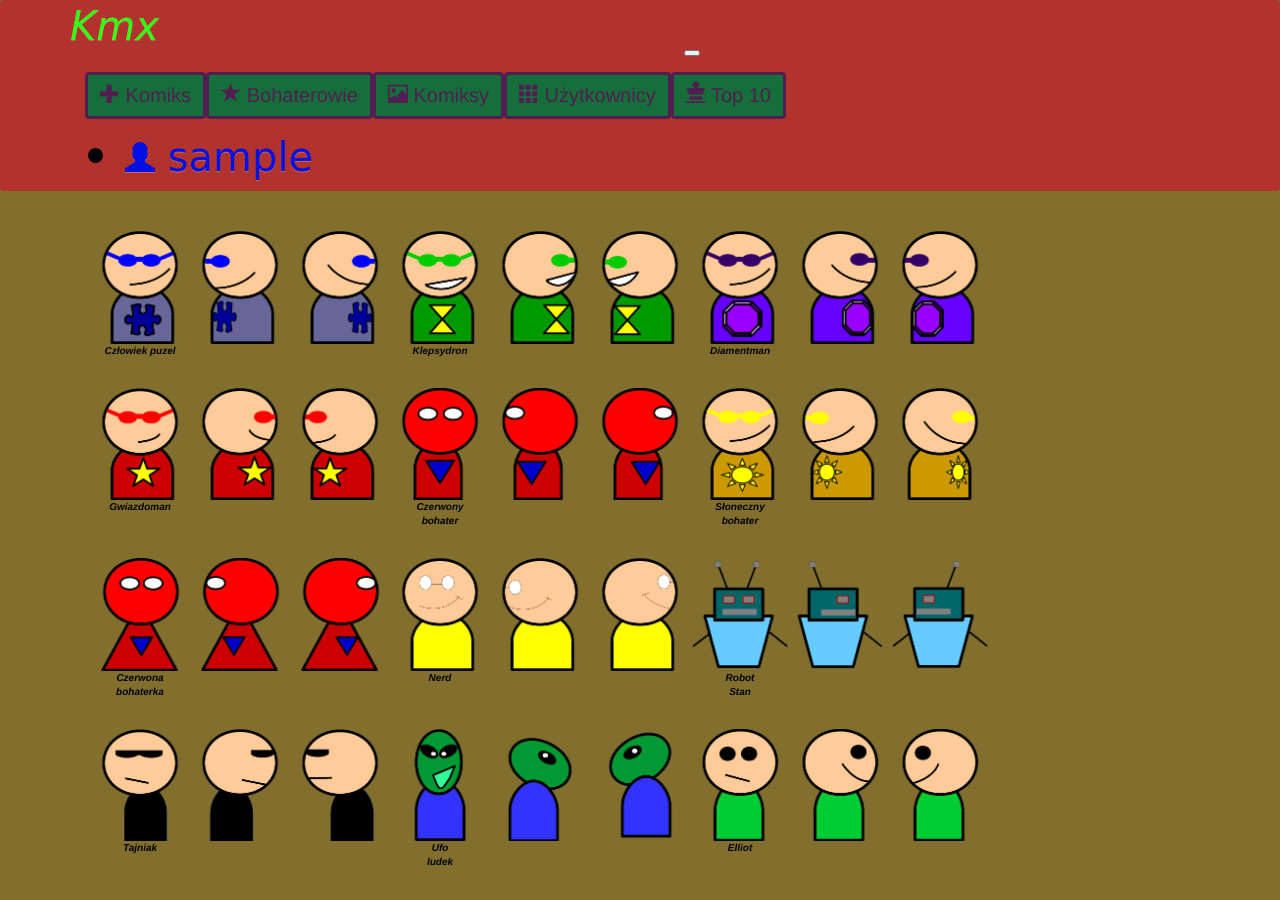
After one commit to anias9/ComicBookApp, a Django app: page /postacie/ in a window 1280 px wide. The commit adds this page. Run offline with Django 3.2, Linux system fonts and the light colour scheme; the visitor is signed in with stand-in values (Sample User, id 1); some libraries are stand-ins or nearby versions; some web fonts are replaced.

```diff
--- a/komiksy/models.py
+++ b/komiksy/models.py
@@ -48,6 +48,6 @@ class Subscription(models.Model):
 
 class Comments(models.Model):
     author = models.ForeignKey(User, on_delete=models.CASCADE)
-    comic = models.ForeignKey(Comic, on_delete=models.CASCADE)
+    comic = models.ForeignKey(Comic, on_delete=models.CASCADE, related_name='comments')
     created = models.DateTimeField('Data dodania', auto_now_add= True)
     text = models.CharField('Treść komentarza ', max_length = 100)
--- a/komiksy/views.py
+++ b/komiksy/views.py
@@ -318,7 +318,7 @@ def rysuj(request):
 # stworzenie komiksów z wybranych Elementów
 def stworzone(request, elementy_id):
     try:
-        elementy = Elementy.objects.get(pk = elementy_id)
+        elementy = Elementy.objects.get(pk=elementy_id)
 
         im1 = Image.open(elementy.background)
         img1 = im1.resize((600, 600))
@@ -470,7 +470,7 @@ def uzytkownicy(request):
 
 def kolekcja(request):
     all_comics = Comic.objects.filter(publiczny=1)
-    comm = Comments.objects.filter(comic=all_comics)
+    comm = Comments.objects.all()
     query = request.GET.get("q")
     if query:
         all_comics = all_comics.filter(
@@ -530,7 +530,6 @@ def usun_komentarz2(request, comm_id):
     return render(request, 'usun_komentarz.html')
 
 
-
 class ComicCreate(CreateView):
     model = Comic
     fields = ['comics', 'title', 'publiczny']
--- a/static/css/app.css
+++ b/static/css/app.css
@@ -55,6 +55,16 @@ body {
 
 .glyphicon.glyphicon-user {
     font-size: 30px;
+}
+
+.glyphicon.glyphicon-comment {
+    font-size: 50px;
+    size: 50px;
+}
+
+.glyphicon.glyphicon-thumbs-up {
+    font-size: 50px;
+    size: 50px;
 }
 
 #postacie-container {
--- a/templates/baza.html
+++ b/templates/baza.html
@@ -56,10 +56,11 @@
                             <div class="dropdown-menu dropdown-menu-right" aria-labelledby="userMenu">
                                 <a class="dropdown-item" href="{% url 'moje_konto' %}"><span class="glyphicon glyphicon-picture"></span> Moje komiksy</a>
                                 <a class="dropdown-item" href="{% url 'moje_komentarze' %}"><span class="glyphicon glyphicon-comment"></span> Moje komentarze</a>
-                                <a class="dropdown-item" href="{% url 'ulubione' %}"><span class="glyphicon glyphicon-heart"></span> Ulubione</a>
-                                <a class="dropdown-item" href="{% url 'polubione' %}"><span class="glyphicon glyphicon-thumbs-up" style = "font-size: 20px"></span> Polajkowane</a>
+                                <a class="dropdown-item" href="{% url 'ulubione' %}"><span class="glyphicon glyphicon-heart"></span> Moje ulubione</a>
+                                <a class="dropdown-item" href="{% url 'moje_sub' %}"><span class="glyphicon glyphicon-sunglasses" ></span> Subskrypcje</a>
+
+                                <div class="dropdown-divider"></div>
                                 <a class="dropdown-item" href="{% url 'moje_dane' %}"><span class="glyphicon glyphicon-cog"></span> Ustawienia</a>
-                                <a class="dropdown-item" href="{% url 'moje_sub' %}"><span class="glyphicon glyphicon-sunglasses" ></span> Subskrypcje</a>
                                 <a class="dropdown-item" href="{% url 'zmiana_hasla' %}"><span class="glyphicon glyphicon-wrench"></span> Zmień hasło</a>
 
                                 <div class="dropdown-divider"></div>
--- a/templates/home.html
+++ b/templates/home.html
@@ -16,7 +16,10 @@
                                     <figcaption>
                                        Tytuł: {{ comic.title }} <br>
                                         Data dodania: {{ comic.created }} <br>
-                                        Autor: <a href="{% url 'profil' comic.owner.id %} " class = "user">{{ comic.owner }}</a>
+                                        Autor: <a href="{% url 'profil' comic.owner.id %} " class = "user">{{ comic.owner }}</a><br>
+                                        <span class="glyphicon glyphicon-comment"></span> <span class="badge"> {{ comic.comments.count }} </span>
+
+                                        <span class="glyphicon glyphicon-thumbs-up" style="font-size: 20px" ></span> {{ comic.likes }}
                                     </figcaption>
                             <br>
                         {%  endfor %}
--- a/templates/moje_sub.html
+++ b/templates/moje_sub.html
@@ -8,7 +8,9 @@
             <div class = "col-sm-4">
 
                 {{ forloop.counter }}.
-                <a href = "{% url 'profil' user.subscribed.id %}" class = "user"><span class="glyphicon glyphicon-user"></span> {{ user.subscribed.username }} </a><br>
+                <a href = "{% url 'profil' user.subscribed.id %}" class = "user">
+                    <span class="glyphicon glyphicon-user"></span> {{ user.subscribed.username }} </a>
+                <a href="{% url 'unsubscribe_user' user.subscribed.id %}"><span class="glyphicon glyphicon-remove"></span>Anuluj subskrypcje</a><br>
 
             </div>
         {%  endfor %}
--- a/templates/najlepsze.html
+++ b/templates/najlepsze.html
@@ -11,7 +11,7 @@
                 {{ forloop.counter }}.
                 <a href="{% url 'detail' comic.id %} ">   <img src =  "{{ comic.comics.url }}" class= "img responsive" height="200" width="200"> </a>
                 {{ comic.title }}  {{ comic.created }} <a href="{% url 'profil' comic.owner.id %} " class = "user">{{ comic.owner }}</a><br>
-                Liczba komentarzy: <span class="badge">{% get_comment_count for comic as comment_count %} {{ comment_count }}</span>
+                <span class="glyphicon glyphicon-comment"></span> <span class="badge"> {{ comic.comments.count }} </span>
                 <span class="glyphicon glyphicon-thumbs-up" style="font-size: 20px" ></span> {{ comic.likes }}
             </div>
         {%  endfor %}
--- /dev/null
+++ b/templates/postacie.html
@@ -0,0 +1,276 @@
+{% extends "baza.html" %}
+
+{% block title %}Komiks{% endblock %}
+
+
+{% block content %}
+    <span style="position:static; font-style: italic; font-weight: bold; font-size: 100%;">{% load static %}
+
+
+
+        <div id="image-container">
+            <figure>
+                <a href = "{% url 'home' %}">
+                <img src="{% static 'img/postacie/blueHero.png' %}" class="img-responsive" height="100" width="100">
+                </a>
+                <figcaption><p>Człowiek puzel</p></figcaption>
+            </figure>
+
+            <figure>
+                <a href = "{% url 'home' %}">
+                <img src="{% static 'img/postacie/blueHeroP.png' %}" class="img-responsive" height="100" width="100">
+                </a>
+                <figcaption></figcaption>
+            </figure>
+
+            <figure>
+                <a href = "{% url 'home' %}">
+                <img src="{% static 'img/postacie/blueHeroL.png' %}" class="img-responsive" height="100" width="100">
+                </a>
+                <figcaption></figcaption>
+            </figure><br>
+
+
+            <figure>
+                <a href = "{% url 'home' %}">
+                <img src="{% static 'img/postacie/greenHero.png' %}" class="img-responsive" height="100" width="100">
+                </a>
+                <figcaption><p>Klepsydron</p></figcaption>
+            </figure>
+
+            <figure>
+                <a href = "{% url 'home' %}">
+                <img src="{% static 'img/postacie/greenHeroL.png' %}" class="img-responsive" height="100" width="100">
+                </a>
+                <figcaption></figcaption>
+            </figure>
+
+            <figure>
+                <a href = "{% url 'home' %}">
+                <img src="{% static 'img/postacie/greenHeroP.png' %}" class="img-responsive" height="100" width="100">
+                </a>
+                <figcaption></figcaption>
+            </figure>
+
+            <figure>
+                <a href = "{% url 'home' %}">
+                <img src="{% static 'img/postacie/purpleHero.png' %}" class="img-responsive" height="100" width="100">
+                </a>
+                <figcaption><p>Diamentman</p></figcaption>
+            </figure>
+
+             <figure>
+                <a href = "{% url 'home' %}">
+                <img src="{% static 'img/postacie/purpleHeroL.png' %}" class="img-responsive" height="100" width="100">
+                </a>
+                <figcaption></figcaption>
+            </figure>
+
+             <figure>
+                <a href = "{% url 'home' %}">
+                <img src="{% static 'img/postacie/purpleHeroP.png' %}" class="img-responsive" height="100" width="100">
+                </a>
+                <figcaption></figcaption>
+            </figure>
+    </div>
+
+        <div id="image-container">
+             <figure>
+                <a href = "{% url 'home' %}">
+                <img src="{% static 'img/postacie/redHero.png' %}" class="img-responsive" height="100" width="100">
+                </a>
+                <figcaption><p>Gwiazdoman</p></figcaption>
+            </figure>
+
+            <figure>
+                <a href = "{% url 'home' %}">
+                <img src="{% static 'img/postacie/redHeroL.png' %}" class="img-responsive" height="100" width="100">
+                </a>
+                <figcaption></figcaption>
+            </figure>
+
+            <figure>
+                <a href = "{% url 'home' %}">
+                <img src="{% static 'img/postacie/redHeroR.png' %}" class="img-responsive" height="100" width="100">
+                </a>
+                <figcaption></figcaption>
+            </figure>
+
+            <figure>
+                <a href = "{% url 'home' %}">
+                <img src="{% static 'img/postacie/superhero.png' %}" class="img-responsive" height="100" width="100">
+                </a>
+                <figcaption><p>Czerwony<br>bohater</p></figcaption>
+            </figure>
+
+            <figure>
+                <a href = "{% url 'home' %}">
+                <img src="{% static 'img/postacie/superheroR.png' %}" class="img-responsive" height="100" width="100">
+                </a>
+                <figcaption></figcaption>
+            </figure>
+
+            <figure>
+                <a href = "{% url 'home' %}">
+                <img src="{% static 'img/postacie/superheroL.png' %}" class="img-responsive" height="100" width="100">
+                </a>
+                <figcaption></figcaption>
+            </figure>
+
+            <figure>
+                <a href = "{% url 'home' %}">
+                <img src="{% static 'img/postacie/yellowHero.png' %}"  class="img-responsive" height="100" width="100">
+                </a>
+                <figcaption><p>Słoneczny<br>bohater</p></figcaption>
+            </figure>
+
+            <figure>
+                <a href = "{% url 'home' %}">
+                <img src="{% static 'img/postacie/yellowHeroR.png' %}" class="img-responsive" height="100" width="100">
+                </a>
+                <figcaption></figcaption>
+            </figure>
+
+            <figure>
+                <a href = "{% url 'home' %}">
+                <img src="{% static 'img/postacie/yellowHeroL.png' %}" class="img-responsive" height="100" width="100">
+                </a>
+                <figcaption></figcaption>
+            </figure>
+        </div>
+
+         <div id="image-container">
+            <figure>
+                <a href = "{% url 'home' %}">
+                <img src="{% static 'img/postacie/superheroina.png' %}" class="img-responsive" height="100" width="100">
+                </a>
+                <figcaption><p>Czerwona<br>bohaterka</p></figcaption>
+            </figure>
+
+            <figure>
+                <a href = "{% url 'home' %}">
+                <img src="{% static 'img/postacie/superheroinaR.png' %}" class="img-responsive" height="100" width="100">
+                </a>
+                <figcaption></figcaption>
+            </figure>
+
+            <figure>
+                <a href = "{% url 'home' %}">
+                <img src="{% static 'img/postacie/superheroinaL.png' %}"  class="img-responsive" height="100" width="100">
+                </a>
+                <figcaption></figcaption>
+            </figure>
+
+
+            <figure>
+                <a href = "{% url 'home' %}">
+                <img src="{% static 'img/postacie/nerd.png' %}" class="img-responsive" height="100" width="100">
+                </a>
+                <figcaption> <p>Nerd</p></figcaption>
+            </figure>
+
+             <figure>
+                <a href = "{% url 'home' %}">
+                <img src="{% static 'img/postacie/nerdP.png' %}" class="img-responsive" height="100" width="100">
+                </a>
+                <figcaption></figcaption>
+            </figure>
+
+             <figure>
+                <a href = "{% url 'home' %}">
+                <img src="{% static 'img/postacie/nerdL.png' %}" class="img-responsive" height="100" width="100">
+                </a>
+                <figcaption></figcaption>
+            </figure>
+
+             <figure>
+                <a href = "{% url 'home' %}">
+                <img src="{% static 'img/postacie/robot.png' %}" class="img-responsive" height="100" width="100">
+                </a>
+                <figcaption> <p>Robot <br>Stan</p></figcaption>
+            </figure>
+
+             <figure>
+                <a href = "{% url 'home' %}">
+                <img src="{% static 'img/postacie/robotP.png' %}" class="img-responsive" height="100" width="100">
+                </a>
+                <figcaption></figcaption>
+            </figure>
+
+             <figure>
+                <a href = "{% url 'home' %}">
+                <img src="{% static 'img/postacie/robotL.png' %}" class="img-responsive" height="100" width="100">
+                </a>
+                <figcaption></figcaption>
+            </figure>
+         </div>
+
+        <div id="image-container">
+             <figure>
+                <a href = "{% url 'home' %}">
+                <img src="{% static 'img/postacie/tajniak.png' %}"  class="img-responsive" height="100" width="100">
+                </a>
+                <figcaption><p>Tajniak</p></figcaption>
+            </figure>
+
+            <figure>
+                <a href = "{% url 'home' %}">
+                <img src="{% static 'img/postacie/tajniakL.png' %}"  class="img-responsive" height="100" width="100">
+                </a>
+                <figcaption></figcaption>
+            </figure>
+
+            <figure>
+                <a href = "{% url 'home' %}">
+                <img src="{% static 'img/postacie/tajniakP.png' %}" class="img-responsive" height="100" width="100">
+                </a>
+                <figcaption></figcaption>
+            </figure>
+
+             <figure>
+                <a href = "{% url 'home' %}">
+                <img src="{% static 'img/postacie/ufoHappy.png' %}"  class="img-responsive" height="100" width="100">
+                </a>
+                 <figcaption><p>Ufo<br>ludek</p></figcaption>
+            </figure>
+
+             <figure>
+                <a href = "{% url 'home' %}">
+                <img src="{% static 'img/postacie/ufoL.png' %}" class="img-responsive" height="100" width="100">
+                </a>
+                <figcaption></figcaption>
+            </figure>
+
+            <figure>
+                <a href = "{% url 'home' %}">
+                <img src="{% static 'img/postacie/ufoP.png' %}"  class="img-responsive" height="100" width="100">
+                </a>
+                <figcaption></figcaption>
+            </figure>
+
+
+            <figure>
+                <a href = "{% url 'home' %}">
+                <img src="{% static 'img/postacie/boySad.png' %}"  class="img-responsive" height="100" width="100">
+                </a>
+                <figcaption><p>Elliot</p></figcaption>
+            </figure>
+
+             <figure>
+                <a href = "{% url 'home' %}">
+                <img src="{% static 'img/postacie/boyLHappy.png' %}"  class="img-responsive" height="100" width="100">
+                </a>
+                <figcaption></figcaption>
+            </figure>
+            <figure>
+                <a href = "{% url 'home' %}">
+                <img src="{% static 'img/postacie/boyPHappy.png' %}"  class="img-responsive" height="100" width="100">
+                </a>
+                <figcaption></figcaption>
+            </figure>
+
+         </div>
+
+
+</span>
+{% endblock %}
--- a/templates/rysuj.html
+++ b/templates/rysuj.html
@@ -146,11 +146,11 @@
 
  <div class="row">
         <div class = "col-lg-6">
-            <textarea class = "tekst" name="text1"  style="width: 150px; height: 100px" placeholder="Tekst pierwszego bohatera">{{ text1 }}</textarea>
+            <textarea class = "tekst" name="text1"  style="width: 150px; height: 100px" placeholder="Tekst pierwszego bohatera" required>{{ text1 }}</textarea>
          </div>
 
          <div class = "col-sm-6">
-             <textarea class = "tekst" name="text2"  style="width: 150px; height: 100px" placeholder="Tekst drugiego bohatera" >{{ text2 }}</textarea>
+             <textarea class = "tekst" name="text2"  style="width: 150px; height: 100px" placeholder="Tekst drugiego bohatera" required>{{ text2 }}</textarea>
          </div>
 </div>
 
--- a/templates/ulubione.html
+++ b/templates/ulubione.html
@@ -12,7 +12,7 @@
                 {{ forloop.counter }}.
                 <a href="{% url 'detail' comic.comic.id %} ">   <img src =  "{{ comic.comic.comics.url }}" class= "img responsive" height="200" width="200"> </a>
                 {{ comic.comic.title }}  {{ comic.comic.created }} <a href="{% url 'profil' comic.comic.owner.id %} " class = "user">{{ comic.comic.owner }}</a><br>
-                Liczba komentarzy: <span class="badge">{% get_comment_count for comic.comic as comment_count %} {{ comment_count }}</span>
+                Liczba komentarzy: <span class="badge"></span>
             </div>
         {%  endfor %}
     {% else %}
```
Also changed, not shown: templates/kolekcja.html (+4 -3 lines), komiksy/migrations/0035_auto_20180415_2234.py (added).
